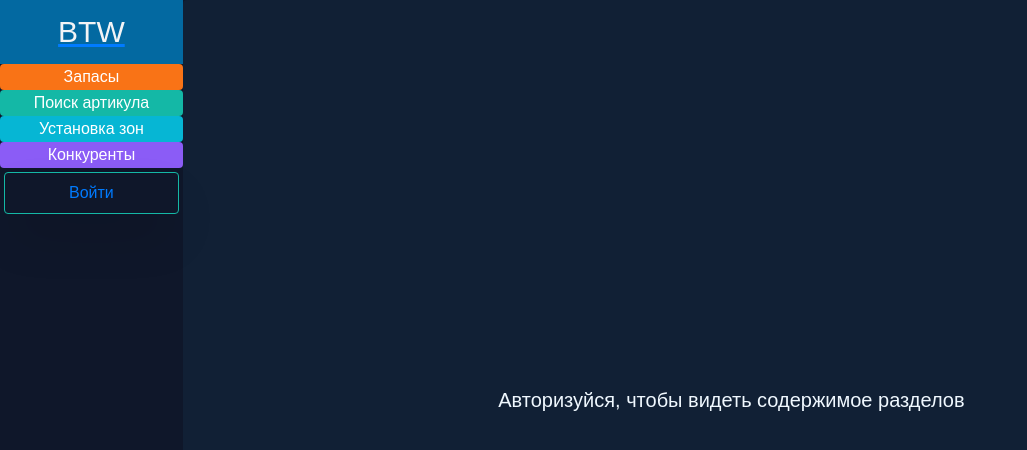
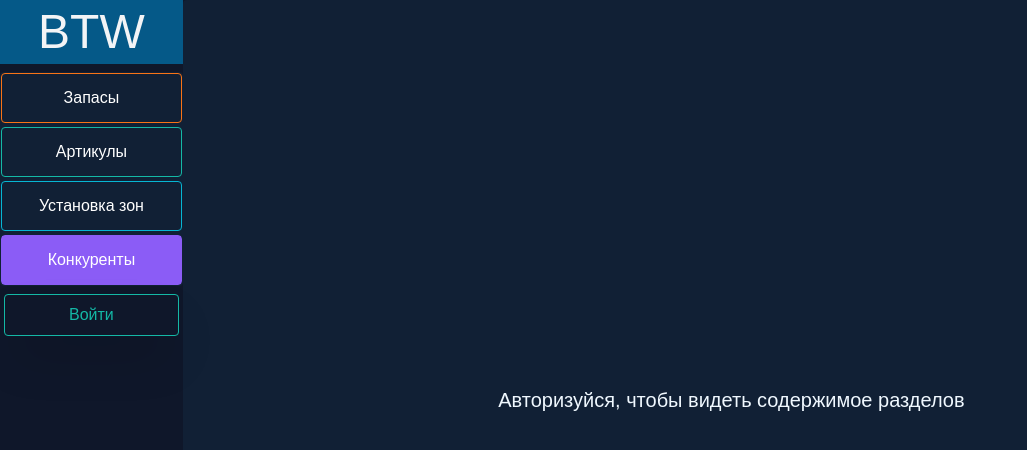
Before and after one commit to PlatenPrime/btw-client, a React (Create React App) app: page /competitors in a window 1280 px wide. Shown: the top 450 px of the page, without its empty margins (0-1027 px from the left). Built offline with nearby package versions, Linux system fonts and the light colour scheme; no server answers; what tw-elements would draw is missing.

Commit message:
02.09.2023

```diff
--- a/src/App.js
+++ b/src/App.js
@@ -27,6 +27,9 @@ import ArtFindPage from "./pages/Art/ArtFindPage";
 import ArtPage from "./pages/Art/ArtPage";
 import ArtsZonesLoadingPage from "./pages/Art/ArtsZonesLoadingPage";
 import CompsPage from "./pages/Competitors/CompsPage";
+import CompOnePage from "./pages/Competitors/CompOnePage";
+import CompsListPage from "./pages/Competitors/CompsListPage";
+import CompLogsPage from "./pages/Competitors/CompLogsPage";
 
 
 
@@ -75,7 +78,11 @@ function App() {
 				<Route path="artszones" element={<ArtsZonesLoadingPage />} />
 
 
-				<Route path="competitors" element={<CompsPage />} />
+				<Route path="competitors" element={<CompsPage />} >
+					<Route path="one" element={<CompOnePage />} />
+					<Route path="list" element={<CompsListPage />} />
+					<Route path="logs" element={<CompLogsPage />} />
+				</Route>
 
 
 
--- a/src/components/UI/Sidebar/SidebarBTW.jsx
+++ b/src/components/UI/Sidebar/SidebarBTW.jsx
@@ -6,6 +6,7 @@ import { checkIsAuth, logout } from '../../../redux/features/auth/authSlice';
 import { toast } from 'react-toastify';
 import ButtonBlock from '../../blocks/ButtonBlock';
 import CardBlock from '../../blocks/CardBlock';
+import TextBlock from '../../blocks/TextBlock';
 
 
 const SidebarBTW = () => {
@@ -19,8 +20,8 @@ const SidebarBTW = () => {
 
 	const inActiveStyles = {
 		color: "white",
-
 		padding: "12px",
+		width: "100%",
 	}
 
 
@@ -49,6 +50,9 @@ const SidebarBTW = () => {
 
 		bg-white bg-opacity-0
 
+
+		space-y-2
+
 		 '>
 
 
@@ -58,76 +62,92 @@ const SidebarBTW = () => {
 
 			>
 
-				<div className='flex items-center justify-center w-full h-16 text-3xl text-gray-100 bg-sky-800 hover:bg-sky-700 '>
+				<div className='flex items-center justify-center w-full h-16 text-5xl text-gray-100  hover:bg-sky-700/80 '>
 
 					BTW
 
 				</div>
 
 
+
+
+
 			</NavLink>
 
 
-			<CardBlock className="bg-orange-500">
+			<CardBlock className='space-y-1' >
+
+
+				<TextBlock className="border border-orange-500 rounded" >
 					<NavLink
 						to={"rows"}
 						style={({ isActive }) => isActive ? {
 							color: "white",
 							padding: "12px",
-						width: "100%"
+							width: "100%",
+
+							background: "rgb(249 115 22)",
 						} : inActiveStyles}
 					>
 						Запасы
 					</NavLink>
-			</CardBlock>
+				</TextBlock>
 
 
-			<CardBlock className="bg-teal-500">
+				<TextBlock className="border border-teal-500 rounded" >
 					<NavLink
 						to={"artfind"}
 						style={({ isActive }) => isActive ? {
 							color: "white",
 							padding: "12px",
+							width: "100%",
+							background: "rgb(20 184 166)",
 						} : inActiveStyles}
 					>
-					Поиск артикула
+						Артикулы
 					</NavLink>
-			</CardBlock>
+				</TextBlock>
 
 
-			<CardBlock className="bg-cyan-500">
+				<TextBlock className="border border-cyan-500 rounded">
 					<NavLink
 						to={"artszones"}
 						style={({ isActive }) => isActive ? {
 							color: "white",
 							padding: "12px",
+							width: "100%",
+							background: "rgb(6 182 212)",
 						} : inActiveStyles}
 					>
 						Установка зон
 					</NavLink>
-			</CardBlock>
+				</TextBlock>
 
 
 
-			<CardBlock className="bg-violet-500">
+				<TextBlock className="border border-violet-500 rounded" >
 					<NavLink
 						to={"competitors"}
 						style={({ isActive }) => isActive ? {
 							color: "white",
 							padding: "12px",
+							width: "100%",
+							background: "rgb(139 92 246)",
 						} : inActiveStyles}
 					>
 						Конкуренты
 					</NavLink>
+				</TextBlock>
+
+
 			</CardBlock>
-
 
 
 
 			{
 				isAuth ?
 					<ButtonBlock
-						className="cancel-c"
+						className="cancel-c "
 						onClick={logoutHandler} >Выйти</ButtonBlock>
 
 					:
--- a/src/index.css
+++ b/src/index.css
@@ -33,24 +33,13 @@ table {
   }
 
   th {
-	background-color: #2168ffb0;
+	background-color: #010d27b0;
 	font-weight: bold;
   }
 
   /* Стили для строк таблицы */
   tr:nth-child(even) {
 	background-color: #00042b;
-  }
-
-  /* Стили для ссылок в ячейках */
-  a {
-	color: #007bff;
-	text-decoration: none;
-  }
-
-  /* При наведении на ссылки */
-  a:hover {
-	text-decoration: underline;
   }
 
 
@@ -140,7 +129,7 @@ table {
 	 rounded
 	bg-sky-400/5
 	 border border-transparent
-	hover:border hover:border-white
+	hover:border
 	transition ease-in-out duration-300
 }
 
--- /dev/null
+++ b/src/pages/Competitors/CompLogsPage.jsx
@@ -0,0 +1,7 @@
+import React from 'react'
+
+export default function CompLogsPage() {
+	return (
+		<div>CompLogsPage</div>
+	)
+}
--- /dev/null
+++ b/src/pages/Competitors/CompOnePage.jsx
@@ -0,0 +1,7 @@
+import React from 'react'
+
+export default function CompOnePage() {
+	return (
+		<div>CompOnePage</div>
+	)
+}
--- /dev/null
+++ b/src/pages/Competitors/CompsListPage.jsx
@@ -0,0 +1,8 @@
+import React from 'react'
+
+
+export default function CompsListPage() {
+	return (
+		<div>CompsListPage</div>
+	)
+}
--- a/src/pages/Competitors/CompsPage.jsx
+++ b/src/pages/Competitors/CompsPage.jsx
@@ -1,4 +1,5 @@
 import React, { useEffect, useState } from 'react'
+
 
 import {
 	PageBTW,
@@ -6,6 +7,8 @@ import {
 	ContentMain,
 	ControlBTW,
 	HeaderBlock,
+	CardBlock,
+	TextBlock,
 
 } from '../../components';
 
@@ -15,6 +18,7 @@ import {
 import { CompContextProvider } from './compContextProvider'
 import AddCompForm from './AddCompForm';
 import CompList from './CompsList';
+import { Link, NavLink, Outlet } from 'react-router-dom';
 
 
 
@@ -25,7 +29,20 @@ import CompList from './CompsList';
 export default function CompsPage() {
 
 
+	const activeStyles = {
+		backgroundColor: "black",
+		color: "white",
+		padding: "0.5rem",
+		width: "100%",
+		textAlign: 'center',
+	}
 
+
+	const inActiveStyles = {
+		padding: "0.5rem",
+		width: "100%",
+		textAlign: 'center',
+	}
 
 
 	return (
@@ -43,9 +60,59 @@ export default function CompsPage() {
 				</HeaderBlock>
 
 
-				<AddCompForm />
-				<CompList />
+				<CardBlock
+					className="flex justify-evenly "
 
+				>
+
+
+					<TextBlock
+						className="w-1/3"
+
+					>
+						<NavLink
+							to={"list"}
+							style={({ isActive }) => isActive ? activeStyles : inActiveStyles}
+
+						>
+							Список всех артикулов
+						</NavLink>
+					</TextBlock>
+
+					<TextBlock
+						className="w-1/3"
+					>
+						<NavLink
+							to={"logs"}
+							style={({ isActive }) => isActive ? activeStyles : inActiveStyles}
+
+						>
+							Логи
+						</NavLink>
+					</TextBlock>
+
+
+
+
+					<TextBlock
+						className="w-1/3"
+					>
+						<NavLink
+							to={"one"}
+							style={({ isActive }) => isActive ? activeStyles : inActiveStyles}
+
+						>
+							Один
+						</NavLink>
+					</TextBlock>
+
+
+				</CardBlock>
+
+
+
+
+				<Outlet />
 
 
 
```
Also changed, not shown: src/pages/Competitors/tableStyles.module.css (added, +23 -0 lines). Lines whose indentation alone changed are shown as unchanged.
